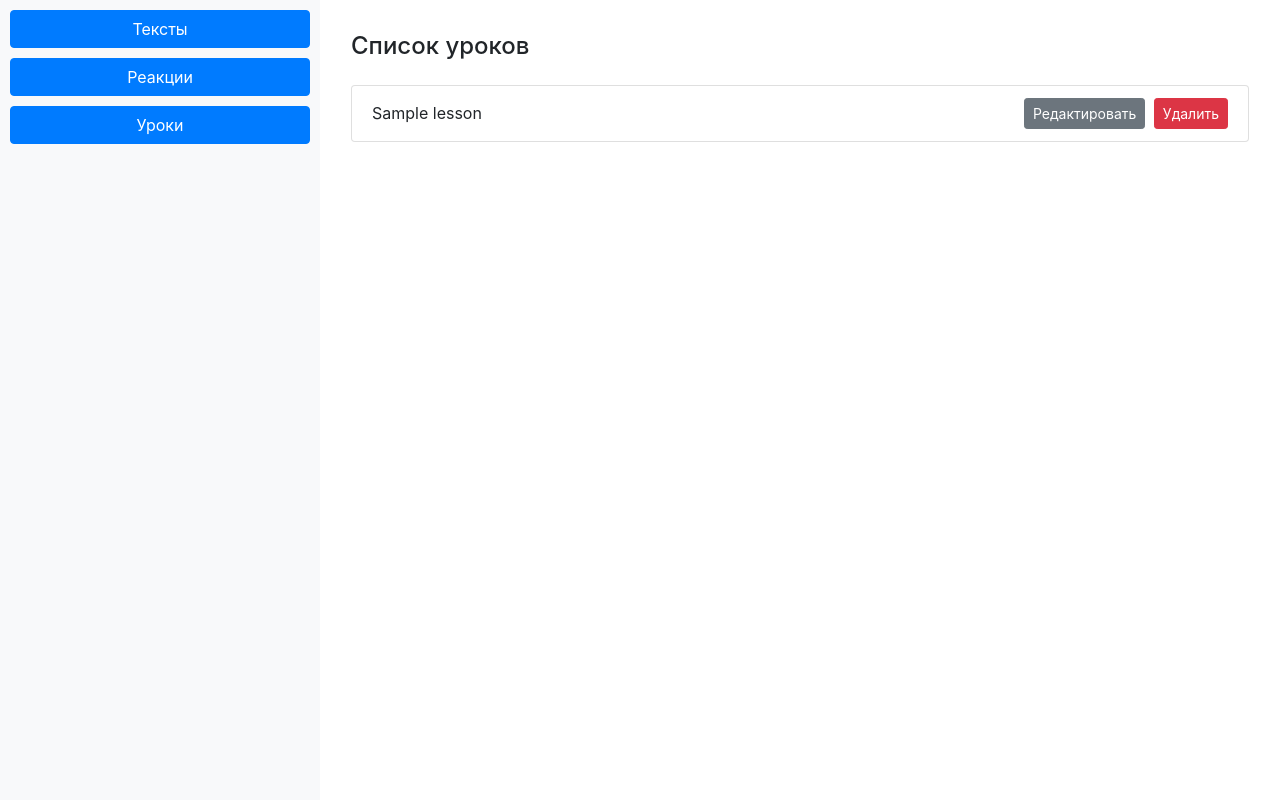
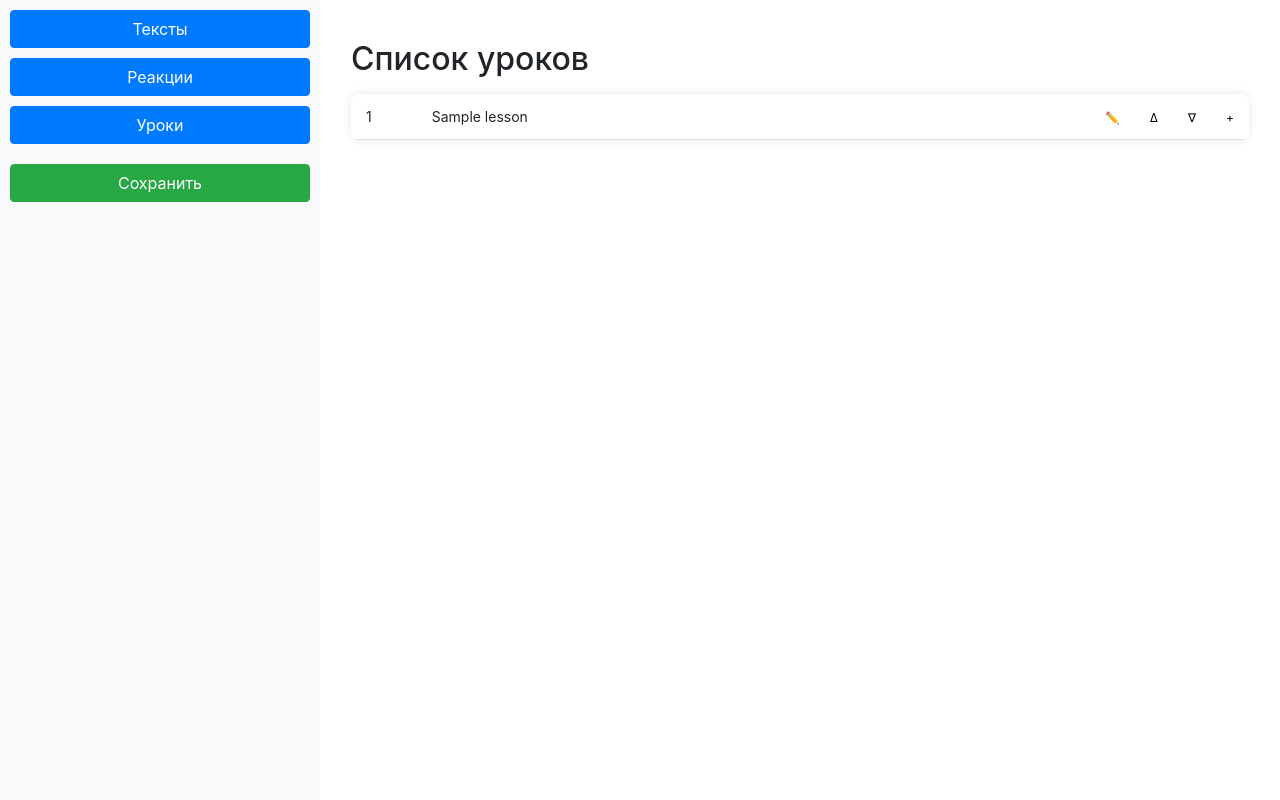
Before and after one commit to vasgg/english_buddy_bot, a FastAPI app: template src/webapp/templates/lessons.html in a window 1280 px wide. Run offline with FastAPI, Linux system fonts and the light colour scheme; the template is opened without the code that fills it: most values are stand-ins (such as "Sample title", 1, 10 or a date in 2020); parts of the project's set-up code (start-up, migrations or seed data) failed here and were passed over; some libraries are stand-ins or nearby versions.

Commit message:
working on lessons

```diff
--- a/src/webapp/templates/lessons.html
+++ b/src/webapp/templates/lessons.html
@@ -1,21 +1,36 @@
 {% extends "base.html" %}
 {% block title %}Lessons{% endblock %}
 {% block content %}
-<div class="container mt-3">
-    <h4 class="mb-4 text-left">Список уроков</h4>
-    <ul class="list-group">
+<div class="container mt-4">
+    <h2>Список уроков</h2>
+    <p></p>
+    <table class="slides-table" id="lessonsTable">
         {% for lesson in lessons %}
-        <li class="list-group-item d-flex justify-content-between align-items-center">
-            <span>{{ lesson.title }}</span>
-            <div>
-                <a href="/lesson/{{ lesson.id }}" class="btn btn-secondary btn-sm mr-1">Редактировать</a>
-                <form action="/delete-lesson/{{ lesson.id }}" method="post" class="d-inline"
-                      onsubmit="return confirm('Вы уверены, что хотите удалить этот урок?');">
-                    <button type="submit" class="btn btn-danger btn-sm">Удалить</button>
-                </form>
-            </div>
-        </li>
-        {% endfor %}
-    </ul>
+        <tr data-lesson-id="{{ lesson.id }}">
+            <td>{{ lesson.index }}</td>
+            <td></td>
+            <td>{{ lesson.title }}</td>
+            <td>{% if lesson.is_paid %}PAID{% else %}{% endif %}</td>
+            <td>
+                <button class="edit-button" onclick="editLesson({{ lesson.id }})">✏️</button>
+            </td>
+            <td>
+                <button onclick="moveLessonUp(this)">∆</button>
+            </td>
+            <td>
+                <button onclick="moveLessonDown(this)">∇</button>
+            </td>
+            <td>
+                <button onclick="" data-lesson-id="{{ lesson.id }}">+</button>
+            </td>
+<!--            <td>-->
+<!--                <button class="delete-lesson" onclick="confirmLessonDeletion({{ lesson.id }})">−</button>-->
+<!--            </td>-->
+            {% endfor %}
 </div>
 {% endblock %}
+{% block sidebar_content %}
+<div class="sidebar__button-wrapper">
+    <button class="btn btn-success" onclick="saveLessonsOrder()">Сохранить</button>
+</div>
+{% endblock %}
```
Also changed, not shown: src/bot/controllers/lesson_controllers.py (+9 -1 lines), src/webapp/routers/lessons.py (+29 -3 lines).
